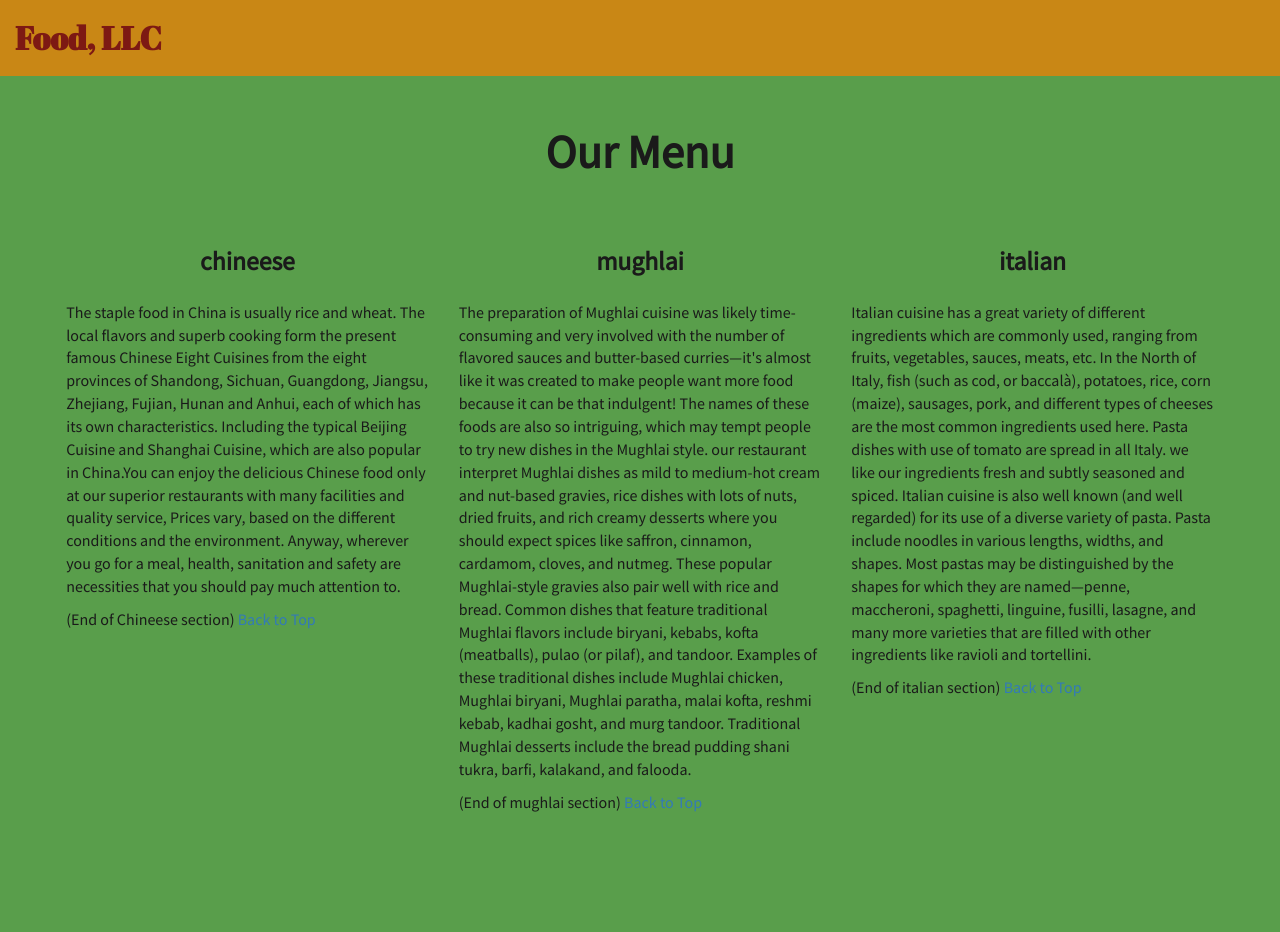
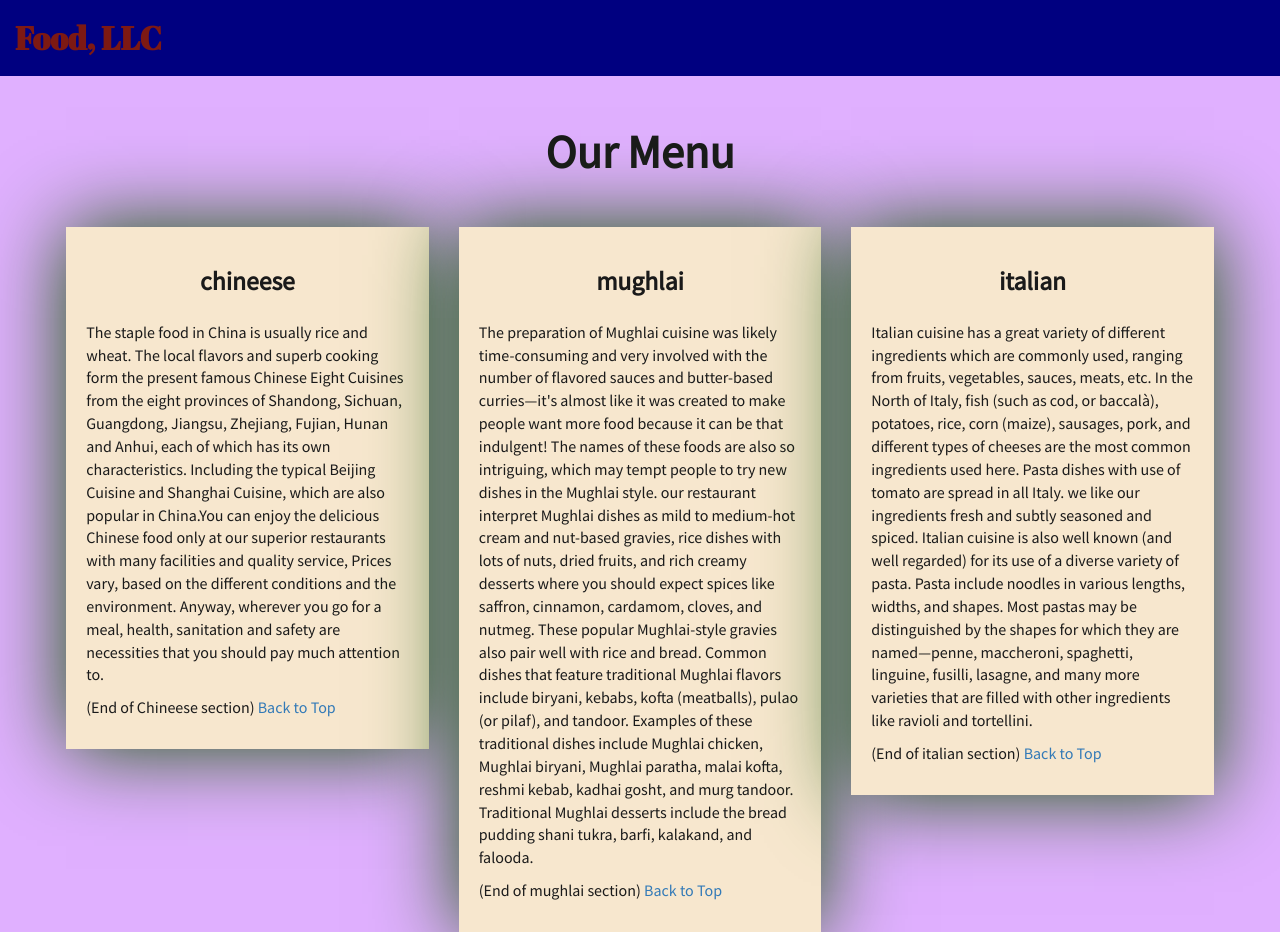
Before and after one commit to soumya1810/module-3, a plain HTML site: page index.html in a window 1280 px wide. Shown: the top 932 px of the page. Before the commit the page ends 853 px from the top, so only its background shows below. Drawn offline with Linux system fonts and the light colour scheme.

Commit message:
Update styles.css

```diff
--- a/css/styles.css
+++ b/css/styles.css
@@ -2,14 +2,14 @@ body {
     font-size: 16px;
     font-family: 'Source Sans Pro', sans-serif;
     color: #1a1a1a;
-    background-color: #599e4b;
+    background-color: #E0B0FF;
 }
 
 
 /** HEADER **/
 
 #header-nav {
-    background-color: #c98715;
+    background-color: #000080;
     border-radius: 0;
     border: 0;
 }
@@ -45,13 +45,13 @@ body {
 }
 
 #nav-list {
-    background-color: #e4af34;
+    background-color: #CCCCFF;
 }
 
 #nav-list a {
     /*text-align: center;*/
     font-weight: bolder;
-    color: #282828;
+    color: 	#CC8899;
     font-size: 1.2em;
 }
 
@@ -88,10 +88,10 @@ body {
     margin-bottom: 1em;
 }
 
-#chicken-tile, #beef-tile, #sushi-tile {
+#chineese-tile, #mughlai-tile, #italian-tile {
     width: 100%;
     padding: 20px;
-    background-color: #99ed7b;
+    background-color: #F7E7CE;
     margin-bottom: 60px;
     box-shadow: 0 0 80px #18580b;
 }
```
